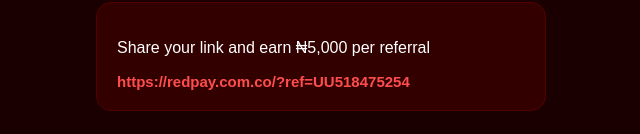
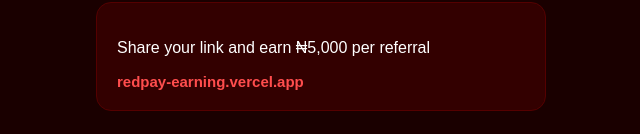
Before and after one commit to anderriue8230-droid/REDPAY-EARNING, a plain HTML site: page refer.html in a window 1280 px wide. Shown: the part 300-434 px from the top of the page, without its empty margins (319-959 px from the left). Drawn offline with Linux system fonts and the light colour scheme.

Commit message:
Update refer.html

```diff
--- a/refer.html
+++ b/refer.html
@@ -153,7 +153,7 @@
     <div class="referral-box">
         <p>Share your link and earn ₦5,000 per referral</p>
         <div class="ref-link" id="refLink">
-            https://redpay.com.co/?ref=UU518475254
+            redpay-earning.vercel.app
         </div>
     </div>
 
```
